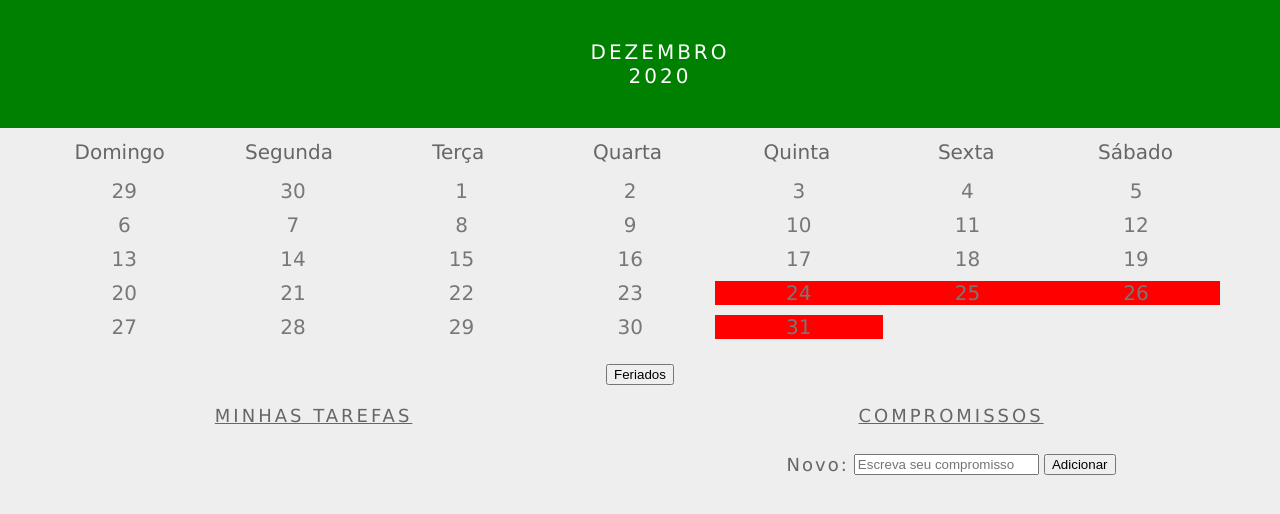
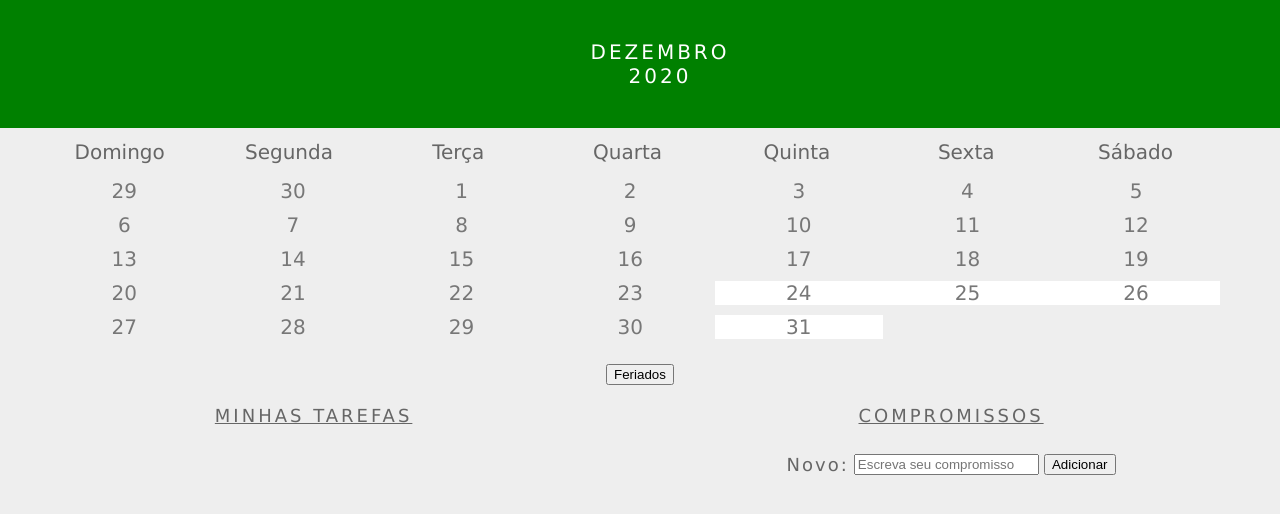
Before and after one commit to vitorgibim/calendario, a plain HTML site: page index.html in a window 1280 px wide. Both pictures are taken after a click on the element "Feriados". Drawn offline with Linux system fonts and the light colour scheme.

Commit message:
add Color on holiday

```diff
--- a/script.js
+++ b/script.js
@@ -32,14 +32,14 @@ function createDaysOfTheWeek() {
     const holidayDays = ['24', '25', '26', '31'];
     for(let index = 0; index < holidayDays.length; index++){
       if (dayDecListItem.innerText == (holidayDays[index])) {
-          dayDecListItem.className += ' holiday';
+        dayDecListItem.classList.add('holiday');
       }
     }
 
     const fridayDays = ['4', '11', '18', '25'];
     for(let index = 0; index < fridayDays.length; index++){
         if (dayDecListItem.innerText == (fridayDays[index])) {
-            dayDecListItem.className += ' friday';
+          dayDecListItem.classList.add('friday');
         }
     }
 
@@ -61,21 +61,34 @@ function createDaysOfTheWeek() {
 
 createHolidayButton();
 
+function changeColorHoliday() {
+
+}
+
+
 function clickOnHolidayButton(){
   document.getElementById("btn-holiday").addEventListener("click", function() {
-      var elements = document.getElementsByClassName("holiday")
+    var elements = document.getElementsByClassName("holiday");
     for (var i = 0; i < elements.length; i++) {
-          elements[i].style.background= "red";
+      if (elements[i].style.background === document.body.style.background){
+        elements[i].style.background = "white";
+      } else {
+        elements[i].style.background = document.body.style.background;
       }
-    });
 
-    document.getElementById("btn-holiday").addEventListener("dblclick", function() { // arrumar
-      var elements = document.getElementsByClassName("holiday")
-      for (var i = 0; i < elements.length; i++) {
-          elements[i].style.background= "blue";
     }
+
   });
 
 }
 
+  //document.getElementById("btn-holiday").addEventListener("dblclick", function() { // arrumar
+    //var elements = document.getElementsByClassName("holiday")
+//     for (var i = 0; i < elements.length; i++) {
+//         elements[i].style.background-color= "rgb(238,238,238)";
+//     }
+//   });
+
+// }
+
 clickOnHolidayButton();
```
Also changed, not shown: style.css (line endings or trailing spaces). Lines whose indentation alone changed are shown as unchanged.
